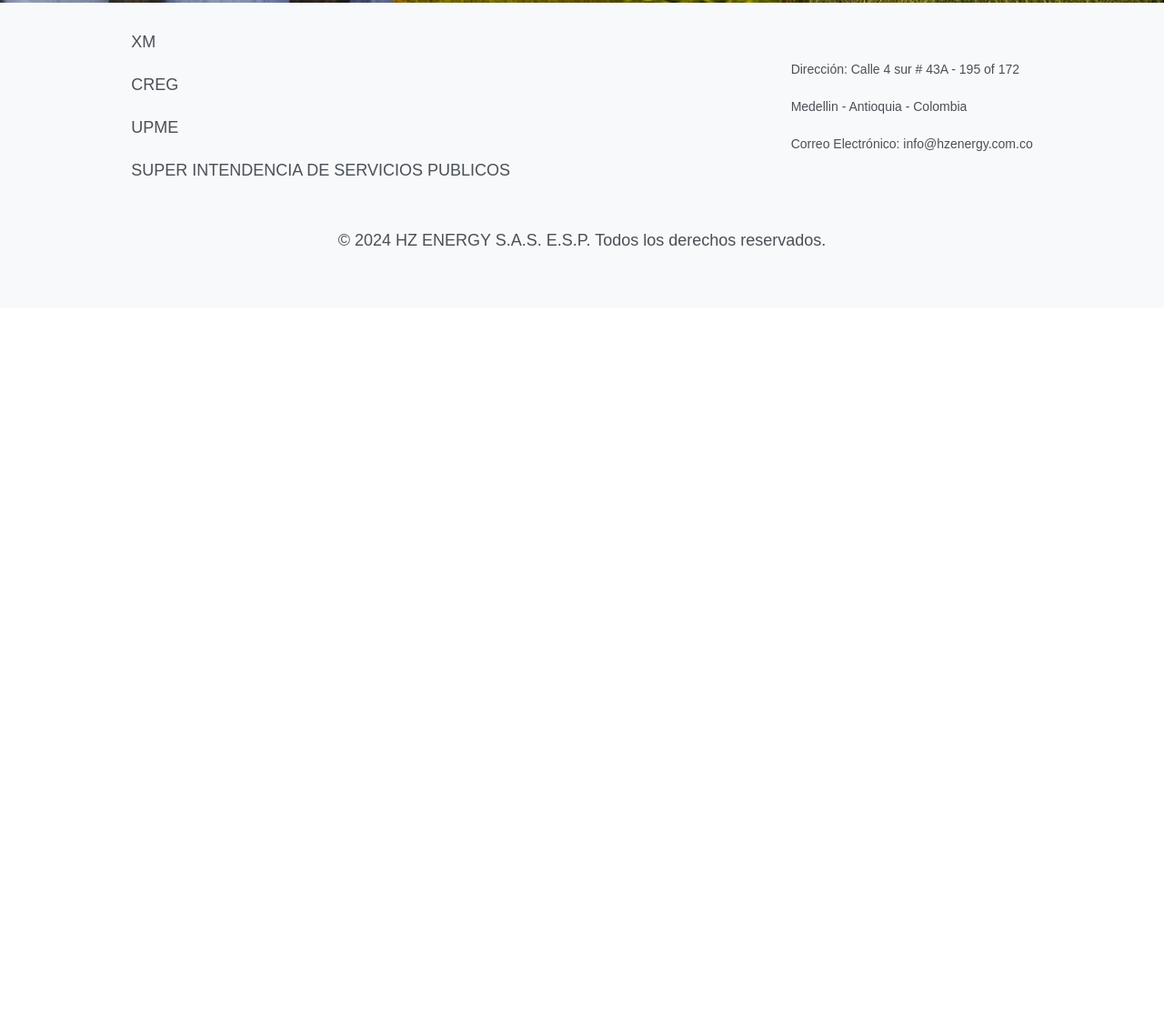
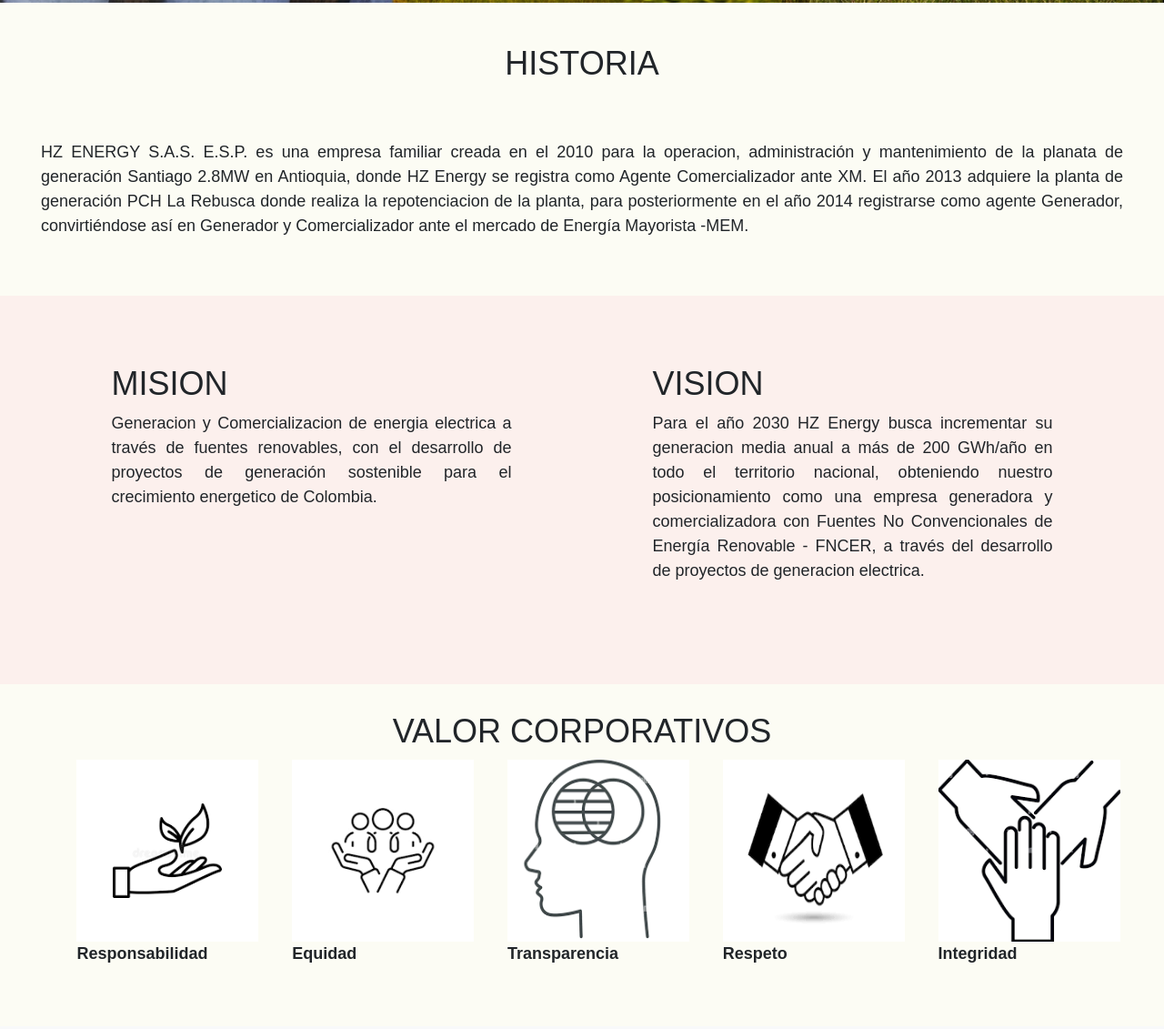
Before and after one commit to JuanZuluaga1/HZ-ENERGY, a website: page pages/nosotros.html in a window 1280 px wide. Shown: the part 597-1728 px from the top of the page at 91% size. Before the commit the page ends 935 px from the top, so only its background shows below. Drawn offline with nearby package versions, Linux system fonts and the light colour scheme.

Commit message:
responsive pag nosotros

```diff
--- a/pages/nosotros.html
+++ b/pages/nosotros.html
@@ -37,8 +37,53 @@
         </div>
       </nav>
     </nav>
-    <main>
-
+    <main class="main-nosotros">
+        <section>
+            <article class="article-nosotros">
+                <h2>HISTORIA</h2>
+                <br><br>
+                <p>
+                    HZ ENERGY S.A.S. E.S.P. es una empresa familiar creada en el 2010 para la operacion, administración y mantenimiento de la planata de generación Santiago 2.8MW en Antioquia, donde HZ Energy se registra como Agente Comercializador ante XM. El año 2013 adquiere la planta de generación PCH La Rebusca donde realiza la repotenciacion de la planta, para posteriormente en el año 2014 registrarse como agente Generador, convirtiéndose así en  Generador y Comercializador  ante el mercado de Energía Mayorista -MEM.
+                </p>
+            </article>
+            <article class="article-nosotros-2">
+               <ul>
+                 <li>
+                    <h2>MISION</h2>
+                    <p>Generacion y Comercializacion de energia electrica a través de fuentes renovables, con el desarrollo de proyectos de generación sostenible para el crecimiento energetico de Colombia. </p>
+                 </li>
+                 <li>
+                    <h2>VISION</h2>
+                    <p>Para el año 2030 HZ Energy busca incrementar su generacion media anual a más de 200 GWh/año en todo el territorio nacional, obteniendo nuestro posicionamiento como una empresa generadora y comercializadora con Fuentes No Convencionales de Energía Renovable - FNCER, a través del desarrollo de proyectos de generacion electrica.</p>
+                 </li>
+               </ul>
+            </article>
+            <article class="article-nosotros-3">
+                <h2>VALOR CORPORATIVOS</h2>
+                <ul>
+                    <li>
+                        <img src="./resources/logo responsabilidad.png" alt="Responsabilidad">
+                        <p>Responsabilidad</p>
+                    </li>
+                    <li>
+                        <img src="./resources/logo equidad.png" alt="Equidad">
+                        <p>Equidad</p>
+                    </li>
+                    <li>
+                        <img src="./resources/logo transparencia.png" alt="Transparencia">
+                        <p>Transparencia</p>
+                    </li>
+                    <li>
+                        <img src="./resources/logo respeto.png" alt="Respeto">
+                        <p>Respeto</p>
+                    </li>
+                    <li>
+                        <img src="./resources/Logo integridad.png" alt="Integridad">
+                        <p>Integridad</p>
+                    </li>
+                </ul>
+            </article>
+        </section>
     </main>
     <footer>
       <div class="contenedor">
--- a/scss/main.scss
+++ b/scss/main.scss
@@ -1,5 +1,6 @@
 @import './assets/reset';
 @import './sections/nav';
 @import './sections/main-index';
+@import './sections/main-nosotros';
 
 @import './sections/footer';
--- /dev/null
+++ b/scss/sections/_main-nosotros.scss
@@ -0,0 +1,88 @@
+.main-nosotros{
+    font-family: "Open Sans", sans-serif;
+    width: 100vw;
+    section{
+        .article-nosotros{
+            background-color: rgba(250, 250, 235, 0.534);
+            padding: 45px;
+            text-align: justify;
+            h2{
+                text-align: center;
+            }
+        }
+        .article-nosotros-2{
+            background-color: #fcf0edfb;
+            padding: 30px;
+            text-align: justify;
+
+            ul{
+                list-style: none;
+                padding: 15px;
+                display: flex;
+                justify-content: space-around;
+                li{
+                    width: 500px;
+                    padding: 30px;
+                }
+            }
+        }
+        .article-nosotros-3{
+            background-color: rgba(250, 250, 235, 0.534);
+            padding: 30px;
+            h2{
+                text-align: center;
+            }
+            ul{
+                list-style: none;
+                display: flex;
+                justify-content: space-around;
+                li{
+                    img{
+                        width: 200px;
+                        height: 200px;
+                    }
+                }
+                p{
+                    font-weight: bolder;
+                }
+            }
+        }
+    }
+}
+// medias queries para pag nosotros
+
+@media (min-width: 768px) and (max-width: 1439px) {
+    .article-nosotros-3{
+        ul{
+            display: flex;
+            flex-wrap: wrap;
+
+            }
+        }
+    }
+@media (min-width: 425px) and (max-width: 767px) {
+    .article-nosotros-3{
+        ul{
+            display: flex;
+            flex-direction: column;
+
+            }
+        }
+}
+
+@media (max-width: 424px) {
+    .article-nosotros-2{
+        ul{
+            display: flex;
+            flex-direction: column;
+            width: 100vw;
+        }
+    }
+    .article-nosotros-3{
+        ul{
+            display: flex;
+            flex-direction: column;
+
+            }
+        }
+}
```
Also changed, not shown: css/style.css.
